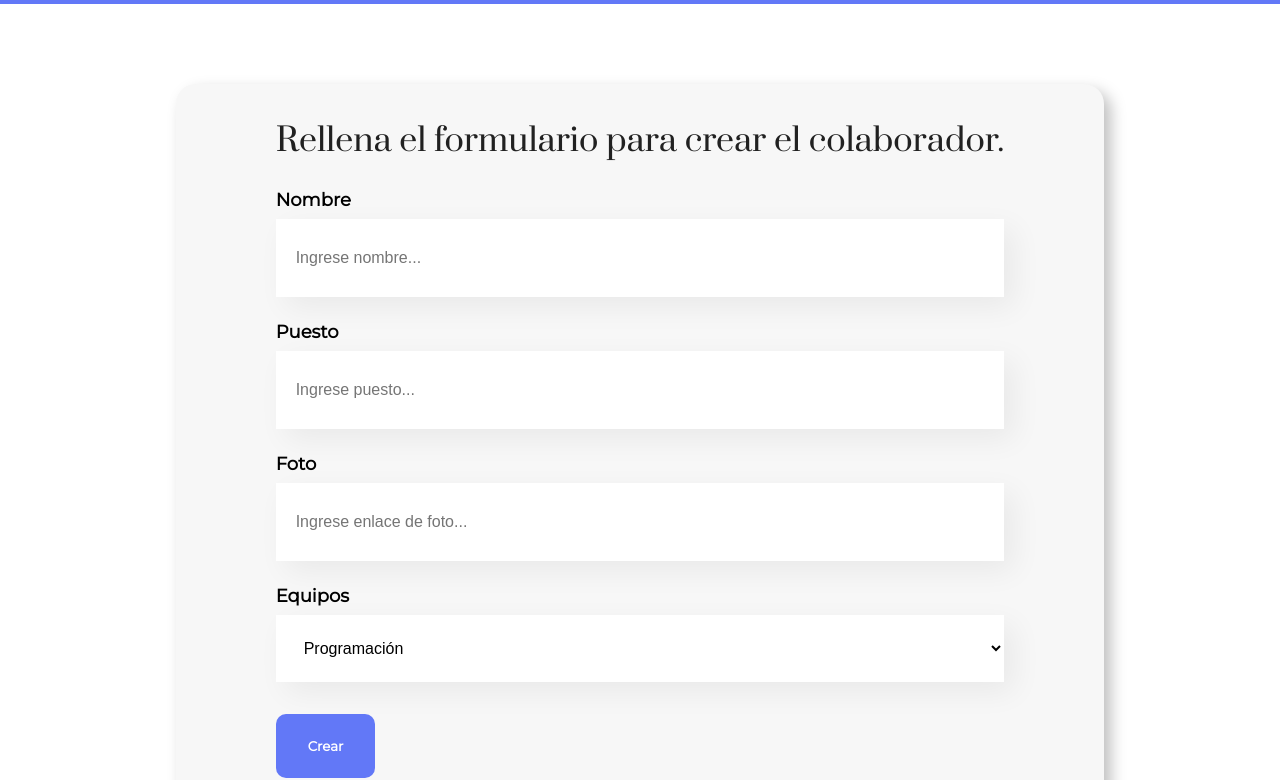
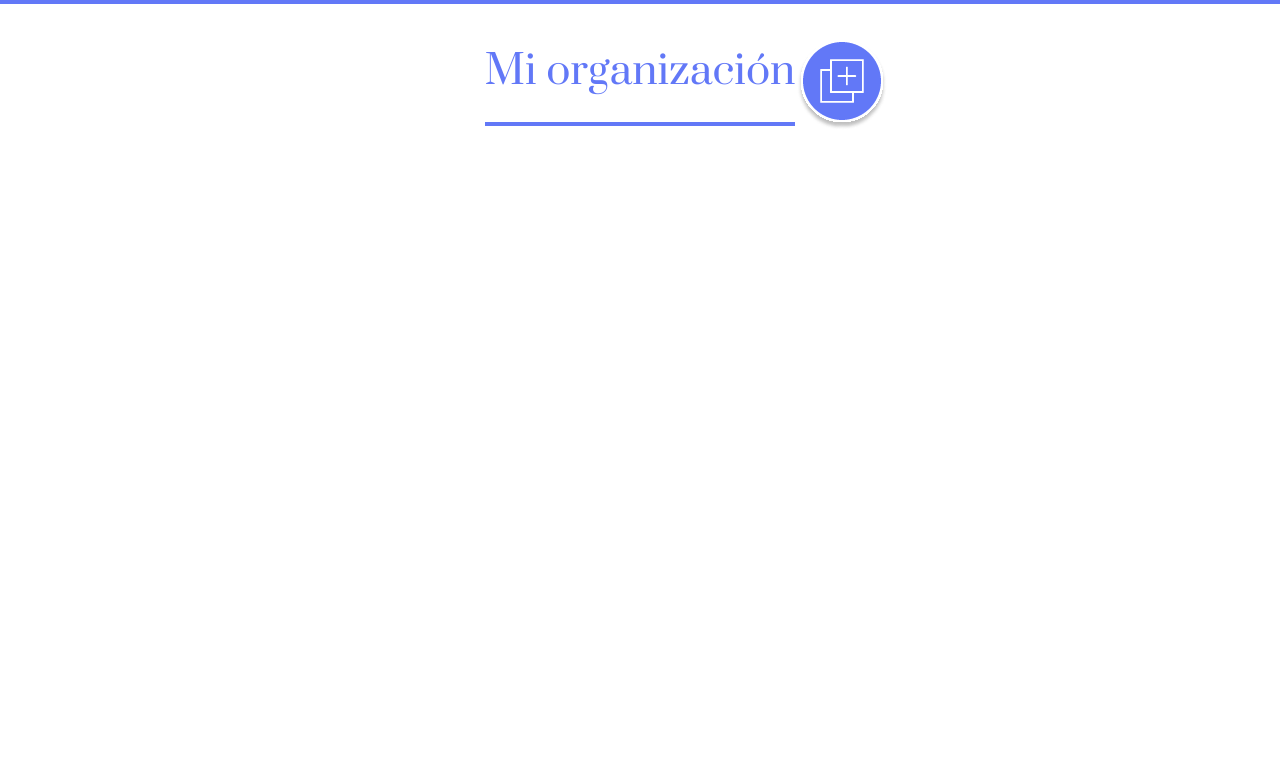
Before and after one commit to CynthMartz/Org, a React (Create React App) app: page / in a window 1280 px wide. Shown: the part 496-1276 px from the top of the page. After the commit the page ends 800 px from the top, so only its background shows below. Built offline with nearby package versions, Linux system fonts and the light colour scheme.

Commit message:
Corrigiendo etiquetas

```diff
--- a/src/App.js
+++ b/src/App.js
@@ -5,7 +5,7 @@ import Formulario from './componentes/Formulario/Formulario';
 import MiOrg from './componentes/MiOrg';
 
 function App() {
-  const [mostrarFormulario, actualizarMostrar] = useState (true)
+  const [mostrarFormulario, actualizarMostrar] = useState (false)
 
   const cambiarMostrar = () =>{
     actualizarMostrar(!mostrarFormulario)
--- a/src/componentes/ListaOpciones/index.js
+++ b/src/componentes/ListaOpciones/index.js
@@ -1,6 +1,6 @@
 import "./ListaOpciones.css"
 
-const ListaOpciones = () => {
+const ListaOpciones = (props) => {
     //metodo map ->
     const equipos = [
         "Programación",
@@ -12,13 +12,15 @@ const ListaOpciones = () => {
         "Innovación y Gestión"
     ]
 
+    const manejarCambio=(evento) => {
+        props.actualizarEquipo(evento.target.value)
+    }
+
     return <div className="lista-opciones">
         <label>Equipos</label>
-        <select>
-
-            {equipos.map((equipo,index)=>{
-                return <option key={index}>{equipo}</option>
-            })}
+        <select value={props.valor} onChange={manejarCambio}>
+            <option value="" disabled defaultValue="" hidden>Seleccionar equipo</option>
+            {props.equipos.map((equipo, index) => <option key={index} value={equipo}>{equipo}</option>)}
         </select>
     </div>
 }
--- a/src/componentes/MiOrg/index.js
+++ b/src/componentes/MiOrg/index.js
@@ -1,4 +1,4 @@
-import { useState } from "react"
+
 import "./MiOrg.css"
 
 const MiOrg = (props) => {
```
